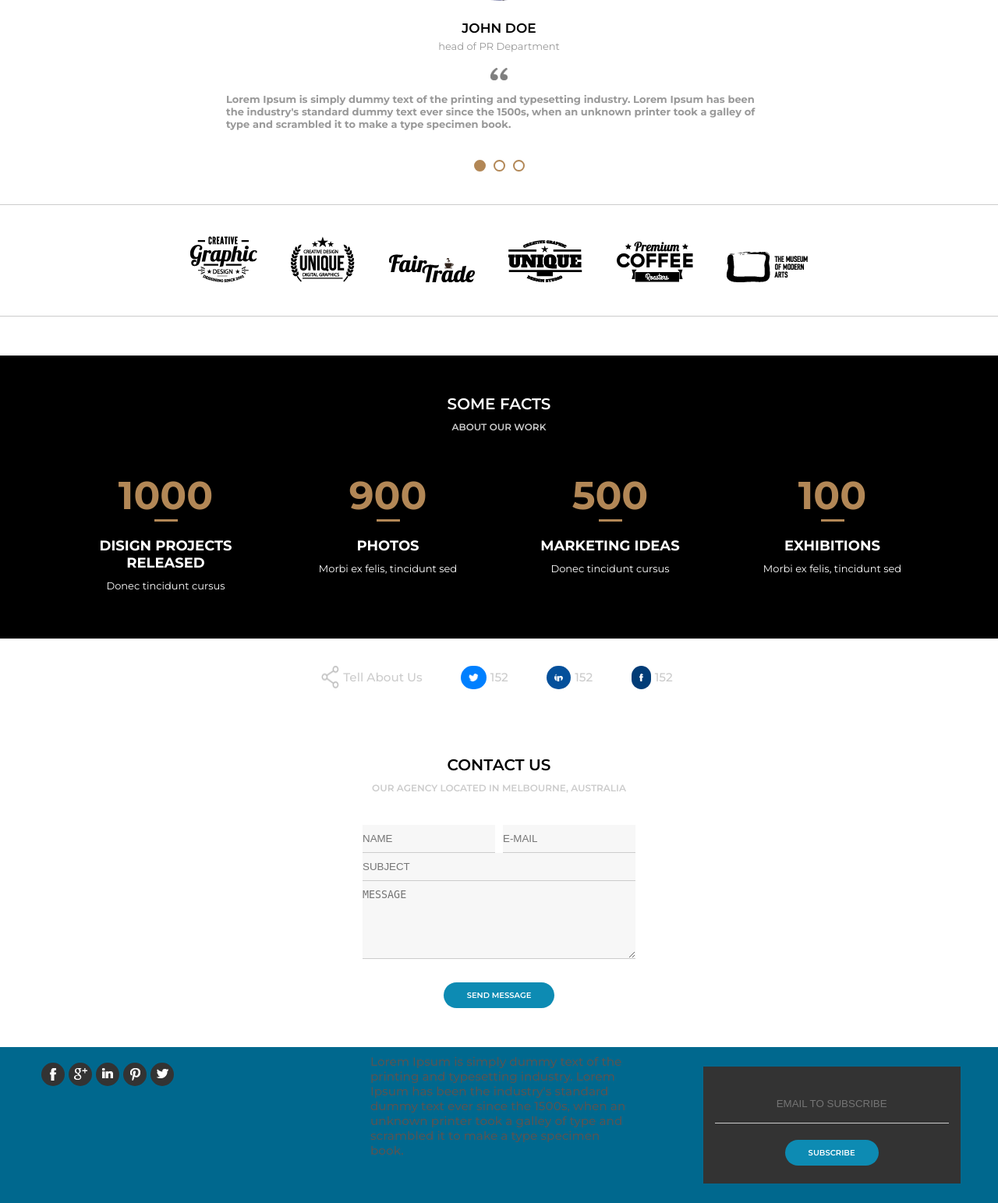
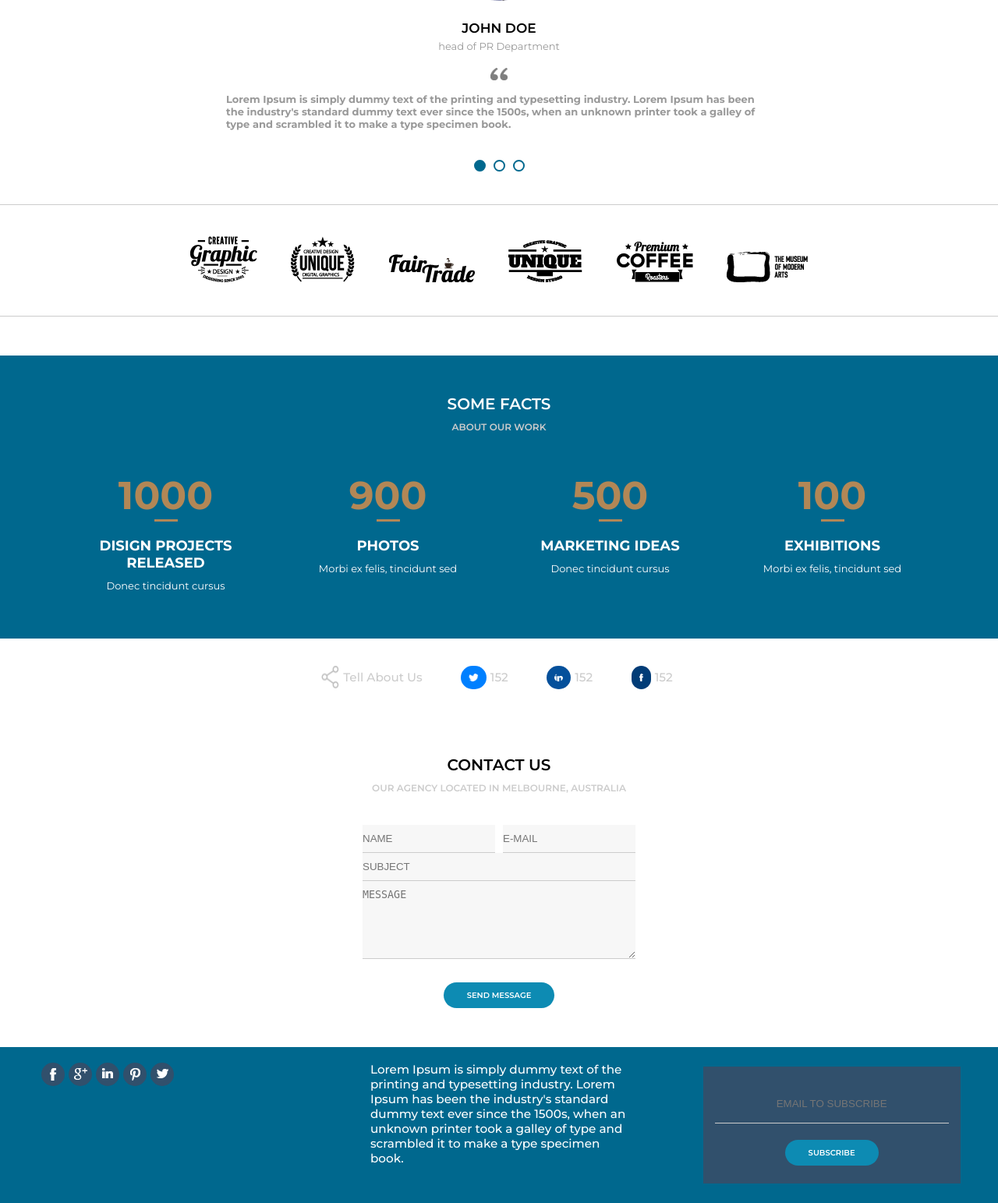
Before and after one commit to alves084/accdev, a PHP site: page / in a window 1280 px wide. Shown: the part 3290-4833 px from the top of the page at 78% size. Run offline with PHP 8.4, Linux system fonts and the light colour scheme.

Commit message:
Editing CORES(BLUE)

```diff
--- a/assets/css/style.css
+++ b/assets/css/style.css
@@ -211,7 +211,7 @@ header{
     color: #000;
 }
 .default.dark{
-    background-color: #000;
+    background-color: #00688e;
 }
 .default.dark .section-title,
 .default.dark .section-body{
@@ -315,11 +315,11 @@ header{
 .section-service{
     flex: 1;
     text-align: center;
-    border-left: 1px solid #333;
+    border-left: 1px solid #032979;
     padding: 10px;
 }
 .section-service:last-child{
-    border-right: 1px solid #333;
+    border-right: 1px solid #032979;
 }
 .section-service h4{
     margin-top: 20px;
@@ -453,14 +453,14 @@ header{
 .section-team-area .pointers{
     height: 15px;
     width: 15px;
-    border: 2px solid #B28756;
+    border: 2px solid #00688e;
     border-radius: 8px;
     margin-left: 5px;
     margin-right: 5px;
     cursor: pointer;
 }
 .section-team-area .pointers.active{
-    background-color: #B28756;
+    background-color: #00688e;
 
 }
 
@@ -529,14 +529,14 @@ header{
 .pointer .pointers{
     height: 15px;
     width: 15px;
-    border: 2px solid #B28756;
+    border: 2px solid #00688e;
     border-radius: 8px;
     margin-left: 5px;
     margin-right: 5px;
     cursor: pointer;
 }
 .pointer .pointers.active{
-    background-color: #B28756;
+    background-color: #00688e;
 }
 .container{
     display: flex;
@@ -630,7 +630,7 @@ footer .footer{
     margin: auto;
 }
 .footer1 .img{
-    background-color: #333;
+    background-color: #31506c;
     border-radius: 30px;
     padding: 7px;
     text-align: center;
@@ -640,10 +640,10 @@ footer .footer{
     margin-top: -80px;
 }
 .footer1 h3{
-    color: #555;
+    color: #fff;
     font-weight: 500;
     width: 330px;
-    margin-top: -50px;
+    margin-top: -30px;
 }
 .footer1.input{display: flex;
     flex-direction: column;
@@ -652,12 +652,12 @@ footer .footer{
     margin: auto;
     height: 150px;
     width: 330px;
-    background-color: #333;
+    background-color: #31506c;
 }
 .footer1.input input{
     width: 300px;
     height: 50px;
-    background-color: #333;
+    background-color: #31506c;
     border: 0;
     border-bottom:1px solid #ccc;
     text-align: center;
```
